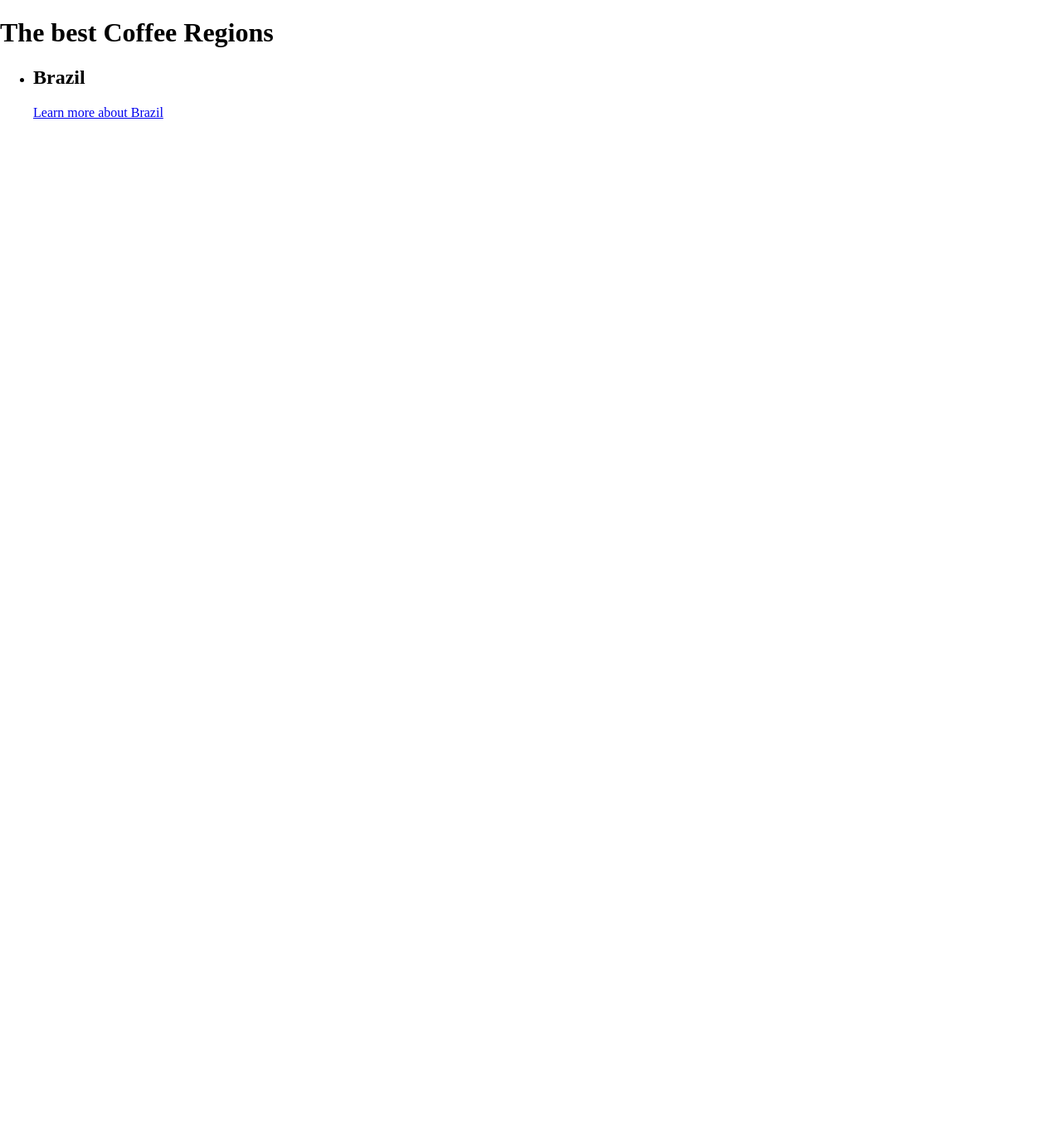
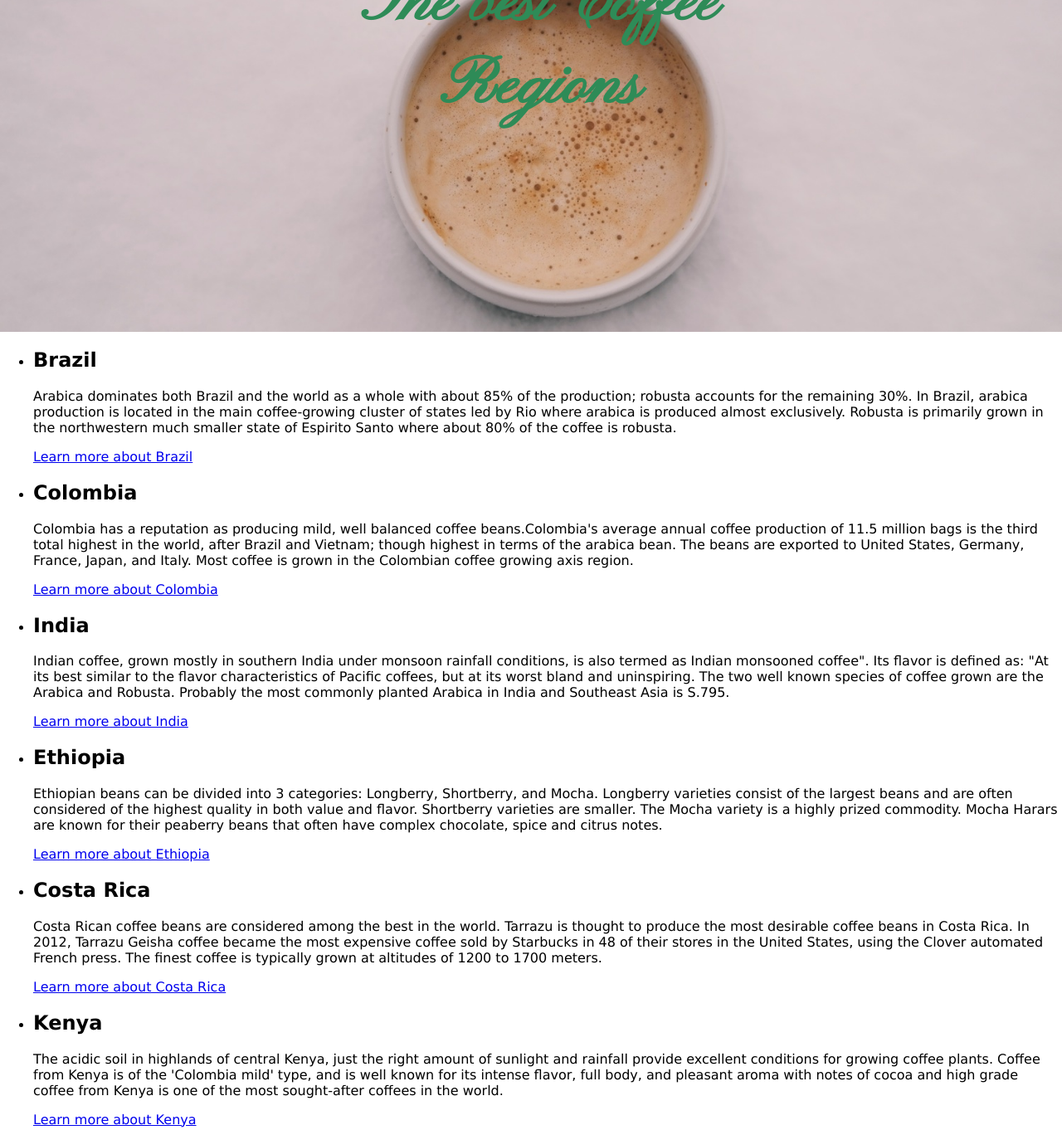
Before and after one commit to alinagolovchenko2004-prog/CoffeeBestRegions, a plain HTML site: page src/index.html in a window 1280 px wide. Shown: the whole page at 83% size. Before the commit the page ends 800 px from the top, so only its background shows below. Drawn offline with Linux system fonts and the light colour scheme.

Commit message:
initial commit homework

```diff
--- a/css/style.css
+++ b/css/style.css
@@ -1,3 +1,33 @@
+@import url('https://fonts.googleapis.com/css2?family=Pinyon+Script&display=swap');
+
 body {
     margin: 0;
 }
+
+.text {
+    position: relative;
+    text-align: center;
+}
+
+.text img {
+    width: 100%;
+    height: 400px;
+    object-fit: cover;
+    object-position: center center;
+    display: block;
+}
+
+.text h1 {
+    position: absolute;
+    top: 45px;
+    left: 50%;
+    transform: translate(-50%, -50%);
+    color: seagreen;
+    font-family: 'Pinyon Script', cursive;
+    font-size: 80px;
+    margin: 10px;
+}
+
+.main {
+    font-family: Verdana, sans-serif;
+}
--- a/src/index.html
+++ b/src/index.html
@@ -6,24 +6,67 @@
     <title>Coffee</title>
     <link rel="shortcut icon" href="../images/img_1.png" type="image/x-icon">
     <link rel="stylesheet" href="../css/style.css">
+
 </head>
 <body>
-<div class="header">
+<div class="text">
+<img src="../images/img.png" alt="Coffee">
     <h1>The best Coffee Regions</h1>
 </div>
 <div class="main">
     <ul>
         <li>
             <h2>Brazil</h2>
-            <p></p>
+            <p>Arabica dominates both Brazil and the world as a whole with about 85% of the production; robusta accounts for the remaining 30%. In Brazil, arabica production is located in the main coffee-growing cluster of states led by Rio where arabica is
+                produced almost exclusively. Robusta is primarily grown in the northwestern much smaller state of Espirito Santo where about 80% of the coffee is robusta.
+            </p>
             <a href="https://en.wikipedia.org/wiki/Brazil" target="_blank">
                 Learn more about Brazil
             </a>
-
         </li>
 
+        <li>
+            <h2>Colombia</h2>
+            <p>      Colombia has a reputation as producing mild, well balanced coffee beans.Colombia's average annual coffee production of 11.5 million bags is the third total highest in the world, after Brazil and Vietnam; though highest in terms of the arabica
+                bean. The beans are exported to United States, Germany, France, Japan, and Italy. Most coffee is grown in the Colombian coffee growing axis region.
+            </p>
+            <a href="https://en.wikipedia.org/wiki/Colombia" target="_blank">
+                Learn more about Colombia
+            </a>
+        </li>
 
+        <li>
+            <h2>India</h2>
+            <p>Indian coffee, grown mostly in southern India under monsoon rainfall conditions, is also termed as Indian monsooned coffee". Its flavor is defined as: "At its best similar to the flavor characteristics of Pacific coffees, but at its worst bland and uninspiring. The two well known species of coffee grown are the Arabica and Robusta. Probably the most commonly planted Arabica in India and Southeast Asia is S.795.</p>
+            <a href="https://en.wikipedia.org/wiki/India" target="_blank">
+                Learn more about India
+            </a>
+        </li>
+
+        <li>
+            <h2>Ethiopia</h2>
+            <p>Ethiopian beans can be divided into 3 categories: Longberry, Shortberry, and Mocha. Longberry varieties consist of the largest beans and are often considered of the highest quality in both value and flavor. Shortberry varieties are smaller. The Mocha variety is a highly prized commodity. Mocha Harars are known for their peaberry beans that often have complex chocolate, spice and citrus notes.</p>
+            <a href="https://en.wikipedia.org/wiki/Ethiopia">
+                Learn more about Ethiopia
+            </a>
+        </li>
+
+        <li>
+            <h2>Costa Rica</h2>
+            <p>      Costa Rican coffee beans are considered among the best in the world. Tarrazu is thought to produce the most desirable coffee beans in Costa Rica. In 2012, Tarrazu Geisha coffee became the most expensive coffee sold by Starbucks in 48 of their stores in the United States, using the Clover automated French press. The finest coffee is typically grown at altitudes of 1200 to 1700 meters.</p>
+            <a href="https://en.wikipedia.org/wiki/Costa_Rica" target="_blank">
+                Learn more about Costa Rica
+            </a>
+        </li>
+        <li>
+            <h2>Kenya</h2>
+            <p>The acidic soil in highlands of central Kenya, just the right amount of sunlight and rainfall provide excellent conditions for growing coffee plants. Coffee from Kenya is of the 'Colombia mild' type, and is well known for its intense flavor, full body, and pleasant aroma with notes of cocoa and high grade coffee from Kenya is one of the most sought-after coffees in the world.</p>
+            <a href="https://en.wikipedia.org/wiki/Kenya" target="_blank">
+                Learn more about Kenya
+            </a>
+        </li>
     </ul>
+
 </div>
 </body>
 </html>
```
